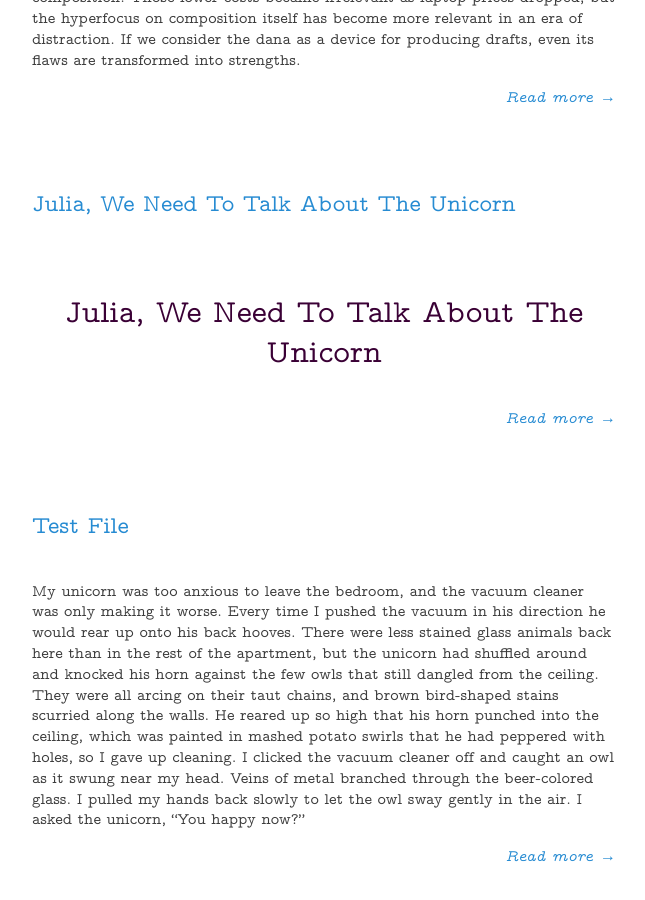
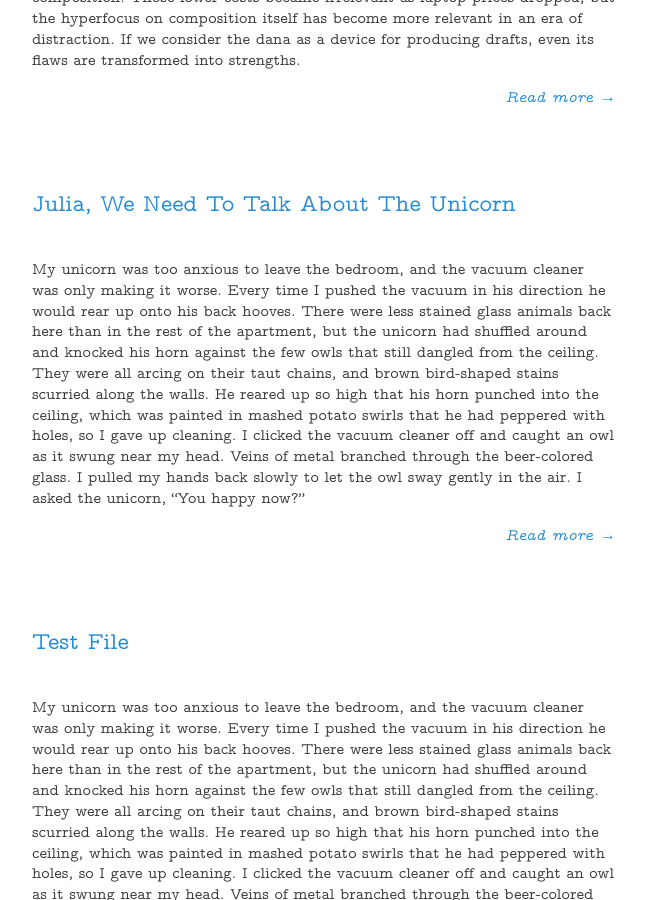
Before and after one commit to rjjiii/rjjiii.github.io, a Jekyll site: the page built from words.html, in a window 1280 px wide and 900 px high, scrolled down 931 px. Shown: the whole window, without its empty margins (316-961 px from the left). Built offline with Jekyll 4.4.1, drawn with Linux system fonts in a browser that asks for light colours.

Commit message:
Update 2022-11-11-Julia,-We-Need-To-Talk-About-The-Unicorn.md

```diff
--- a/_posts/2022-11-11-Julia,-We-Need-To-Talk-About-The-Unicorn.md
+++ b/_posts/2022-11-11-Julia,-We-Need-To-Talk-About-The-Unicorn.md
@@ -1,3 +1,7 @@
+---
+excerpt: <p>My unicorn was too anxious to leave the bedroom, and the vacuum cleaner was only making it worse. Every time I pushed the vacuum in his direction he would rear up onto his back hooves. There were less stained glass animals back here than in the rest of the apartment, but the unicorn had shuffled around and knocked his horn against the few owls that still dangled from the ceiling. They were all arcing on their taut chains, and brown bird-shaped stains scurried along the walls. He reared up so high that his horn punched into the ceiling, which was painted in mashed potato swirls that he had peppered with holes, so I gave up cleaning. I clicked the vacuum cleaner off and caught an owl as it swung near my head. Veins of metal branched through the beer-colored glass. I pulled my hands back slowly to let the owl sway gently in the air. I asked the unicorn, “You happy now?”</p>
+---
+
 # Julia, We Need To Talk About The Unicorn
 
 My unicorn was too anxious to leave the bedroom, and the vacuum cleaner was only making it worse. Every time I pushed the vacuum in his direction he would rear up onto his back hooves. There were less stained glass animals back here than in the rest of the apartment, but the unicorn had shuffled around and knocked his horn against the few owls that still dangled from the ceiling. They were all arcing on their taut chains, and brown bird-shaped stains scurried along the walls. He reared up so high that his horn punched into the ceiling, which was painted in mashed potato swirls that he had peppered with holes, so I gave up cleaning. I clicked the vacuum cleaner off and caught an owl as it swung near my head. Veins of metal branched through the beer-colored glass. I pulled my hands back slowly to let the owl sway gently in the air. I asked the unicorn, “You happy now?”
```
